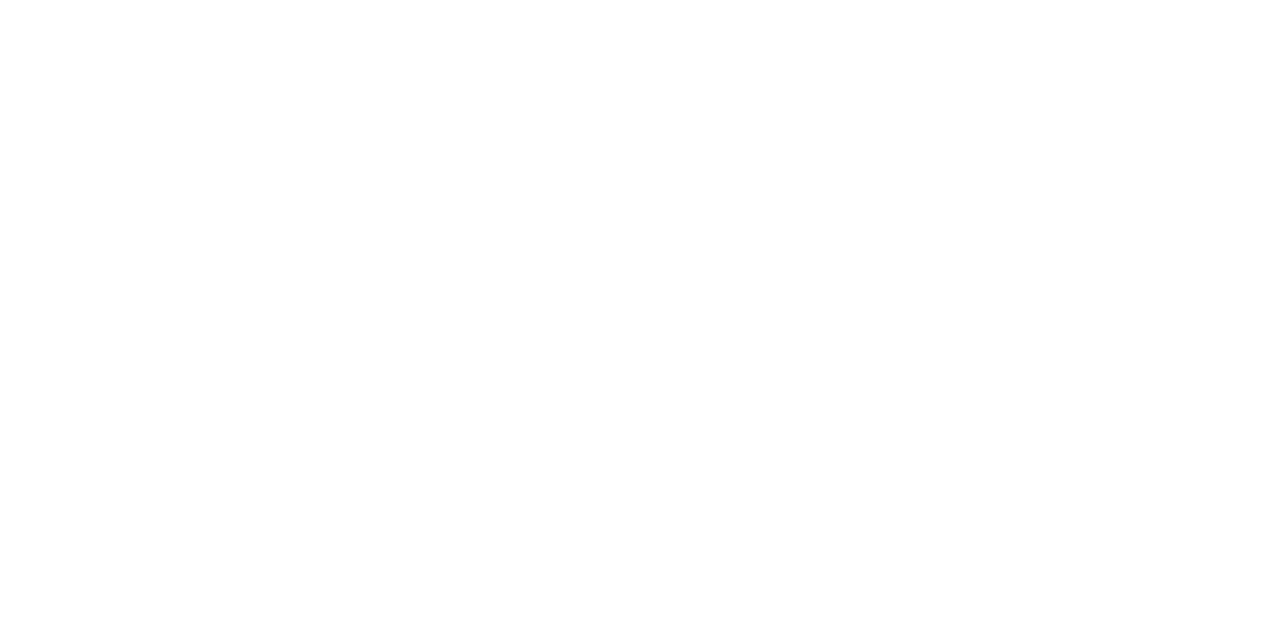
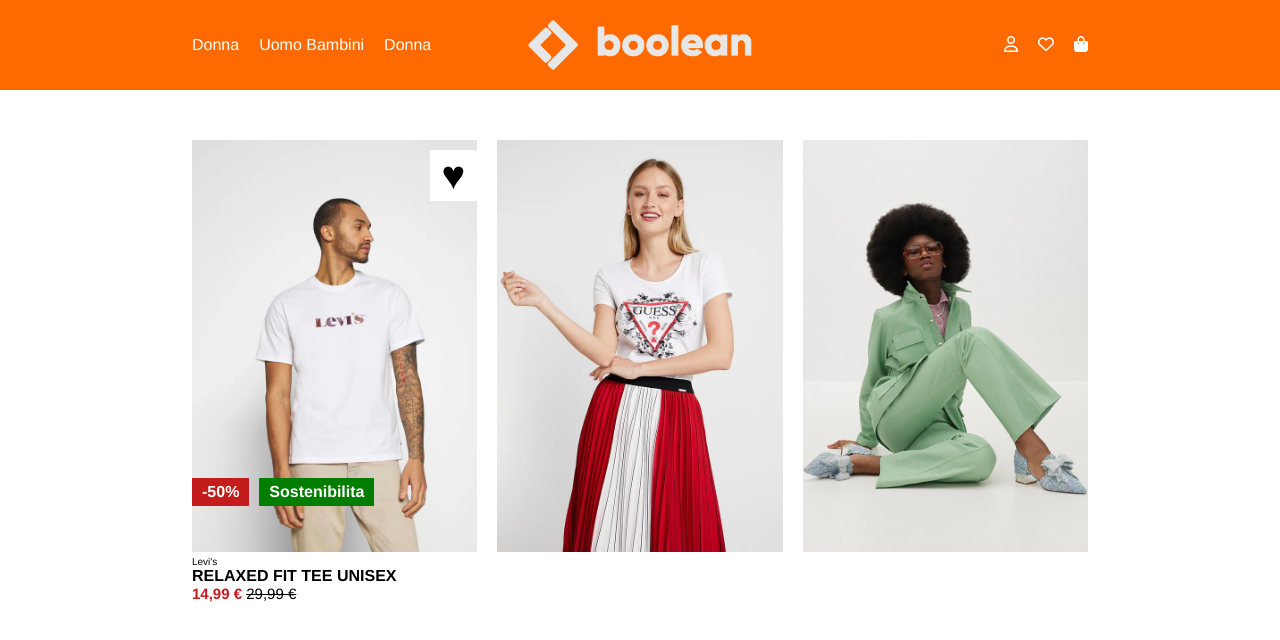
Before and after one commit to fedstrial/html-css-boolando, a plain HTML site: page index.html in a window 1280 px wide. Drawn offline with Linux system fonts and the light colour scheme.

Commit message:
upload layout

```diff
--- /dev/null
+++ b/css/style.css
@@ -0,0 +1,156 @@
+:root {
+    --theme-orange: #FE6900;
+    --theme-red: #FE0301;
+    --theme-green: #017E00;
+    --text-red: #C41C1D;
+    --theme-light-black: #1A1A1A;
+    --theme-image-backgrund: #E3E3E3
+}
+
+* {
+    margin: 0;
+    padding: 0;
+    box-sizing: border-box;
+    font-family: Whitney, 'Helvetica Neue', Helvetica, Arial, sans-serif;
+}
+
+html,
+body {
+    min-height: 100vh;
+}
+
+header {
+    background-color: var(--theme-orange);
+}
+
+#header-container {
+    display: flex;
+    width: 70%;
+    margin: 0 auto;
+    justify-content: center;
+    padding-top: 20px;
+    padding-bottom: 20px
+}
+
+#logo {
+    height: 50px;
+}
+
+#logo-container {
+    width: 34%;
+    margin: auto;
+    display: flex;
+    justify-content: center;
+}
+
+#header-links,
+#navigation-icons {
+    display: flex;
+    margin: auto;
+    width: 33%;
+    gap: 20px;
+}
+
+#navigation-icons {
+    justify-content: flex-end;
+}
+
+a {
+    color: white;
+    text-decoration: none;
+}
+
+#cards {
+    padding-top: 50px;
+    width: 70%;
+    margin: 0 auto;
+}
+
+.row {
+    display: flex;
+    flex-wrap: wrap;
+    gap: 20px;
+}
+
+.card {
+    width: calc((100% / 3) - (40px / 3));
+}
+
+.image-container {
+    position: relative;
+}
+
+.card-image, .hover-image{
+    width: 100%;
+}
+
+.hover-image {
+    position: absolute;
+    top: 0px;
+    right: 0px;
+    opacity: 0;
+}
+
+.image-container:hover .hover-image {
+    opacity: 1;
+}
+
+.heart {
+    position: absolute;
+    top: 10px;
+    right: 0px;
+    padding-left: 12px;
+    padding-right: 12px;
+    padding-top: 3px;
+    padding-bottom: 3px;
+    font-size: 40px;
+    background-color: white;
+}
+
+.heart:hover {
+    color: var(--text-red);
+}
+
+.brand {
+    font-size: 10px;
+}
+
+.model {
+    font-weight: bold;
+}
+
+.discounted-price {
+    font-weight: bold;
+    font-size: 15px;
+    color: var(--text-red);
+}
+
+.original-price {
+    font-weight: normal;
+    text-decoration: line-through;
+    color: black;
+}
+
+.discount-and-green-label {
+    display: flex;
+    position: absolute;
+    bottom: 50px;
+    color: white;
+    font-weight: bold;
+    gap: 10px;
+}
+
+.discount, .green {
+    padding-left: 10px;
+    padding-right: 10px;
+    padding-top: 5px;
+    padding-bottom: 5px
+}
+
+.discount {
+    background-color: var(--text-red);
+}
+
+.green {
+    background-color: var(--theme-green);
+}
--- a/index.html
+++ b/index.html
@@ -1,11 +1,70 @@
 <!DOCTYPE html>
 <html lang="en">
+
 <head>
     <meta charset="UTF-8">
     <meta name="viewport" content="width=device-width, initial-scale=1.0">
-    <title>Document</title>
+    <link rel="stylesheet" href="css/style.css">
+    <link rel="stylesheet" href="https://cdnjs.cloudflare.com/ajax/libs/font-awesome/6.7.2/css/all.min.css">
+    <title>html-css-boolando</title>
 </head>
+
 <body>
+    <header>
+        <div id="header-container">
+            <div id="header-links">
+                <a href="">Donna</a>
+                <a href="">Uomo Bambini</a>
+                <a href="">Donna</a>
+            </div>
 
+            <div id="logo-container">
+                <img src="assets/boolean-logo.png" alt="" id="logo">
+            </div>
+
+            <div id="navigation-icons">
+                <a href=""><i class="fa-regular fa-user"></i></a>
+                <a href=""><i class="fa-regular fa-heart"></i></a>
+                <a href=""><i class="fa-solid fa-bag-shopping"></i></a>
+            </div>
+        </div>
+    </header>
+
+    <main>
+        <div id="cards">
+            <div class="row">
+                <div class="card">
+                    <div class="image-container">
+                        <img src="assets/1.webp" alt="" class="card-image">
+                        <img src="assets/1b.webp" alt="" class="hover-image">
+                        <!-- This will be a button but as long as it does nothing a <p> works -->
+                        <p class="heart">&#x2665;</p>
+                        <div class="discount-and-green-label">
+                            <p class="discount">-50%</p>
+                            <p class="green">Sostenibilita</p>
+                        </div>
+                    </div>
+                    <p class="brand">Levi's</p>
+                    <p class="model">RELAXED FIT TEE UNISEX</p>
+                    <p class="discounted-price">14,99 &euro; <span class="original-price">29,99 &euro;</span></p>
+                </div>
+                <div class="card">
+                    <div class="image-wrapper">
+                        <div class="image-container">
+                            <img src="assets/2.webp" alt="" class="card-image">
+                        </div>
+                    </div>
+                </div>
+                <div class="card">
+                    <div class="image-wrapper">
+                        <div class="image-container">
+                            <img src="assets/3.webp" alt="" class="card-image">
+                        </div>
+                    </div>
+                </div>
+            </div>
+        </div>
+    </main>
 </body>
+
 </html>
```
Also changed, not shown: assets/1.webp (added), assets/1b.webp (added), assets/2.webp (added), assets/2b.webp (added), assets/3.webp (added), assets/3b.webp (added), assets/4.webp (added), assets/4b.webp (added), assets/5.webp (added), assets/5b.webp (added), assets/6.webp (added), assets/6b.webp (added), assets/boolean-logo.png (added), boolando_hover.png (added), 1 more files, 1 other file.
